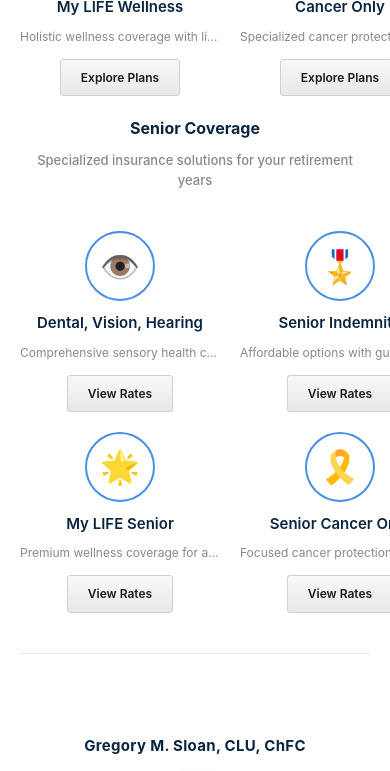
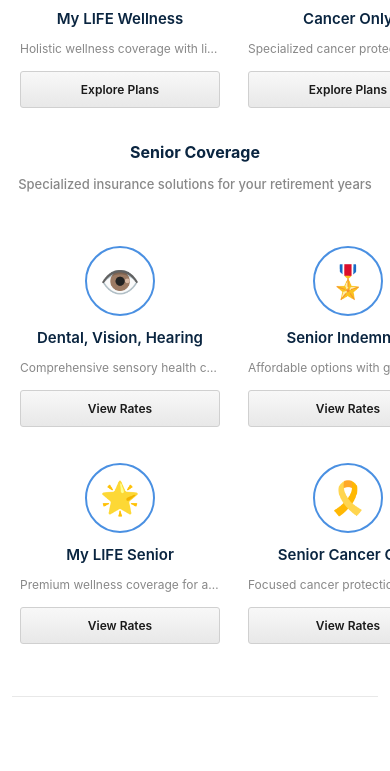
Before and after one commit to sloanclu/official844insureu, a plain HTML site: page index.html in a window 390 px wide. Shown: the part 528-1299 px from the top of the page. Drawn offline with Linux system fonts and the light colour scheme.

Commit message:
Fix mobile overflow: tighter container padding, smaller grid gap, full-width buttons on mobile

```diff
--- a/index.html
+++ b/index.html
@@ -94,6 +94,8 @@
             max-width: 1200px;
             margin: 0 auto;
             padding: 40px 20px;
+            box-sizing: border-box;
+            width: 100%;
         }
 
         /* ===== SECTION HEADERS ===== */
@@ -132,16 +134,43 @@
         }
 
         @media (max-width: 640px) {
+            .container {
+                padding: 24px 12px;
+            }
             .products-grid {
                 grid-template-columns: repeat(2, 1fr);
-                gap: 20px;
+                gap: 12px;
+            }
+            .product-card {
+                padding: 12px 8px;
+            }
+            .product-name {
+                font-size: 13px;
+                word-break: break-word;
+                hyphens: auto;
+            }
+            .product-description {
+                font-size: 11px;
+            }
+            .product-button {
+                font-size: 12px;
+                padding: 7px 10px;
+                width: 100%;
+                box-sizing: border-box;
+            }
+            .product-icon-container {
+                width: 70px;
+                height: 70px;
+            }
+            .product-icon {
+                font-size: 30px;
             }
         }
 
         @media (max-width: 380px) {
             .products-grid {
                 grid-template-columns: 1fr;
-                gap: 20px;
+                gap: 16px;
             }
         }
 
```
